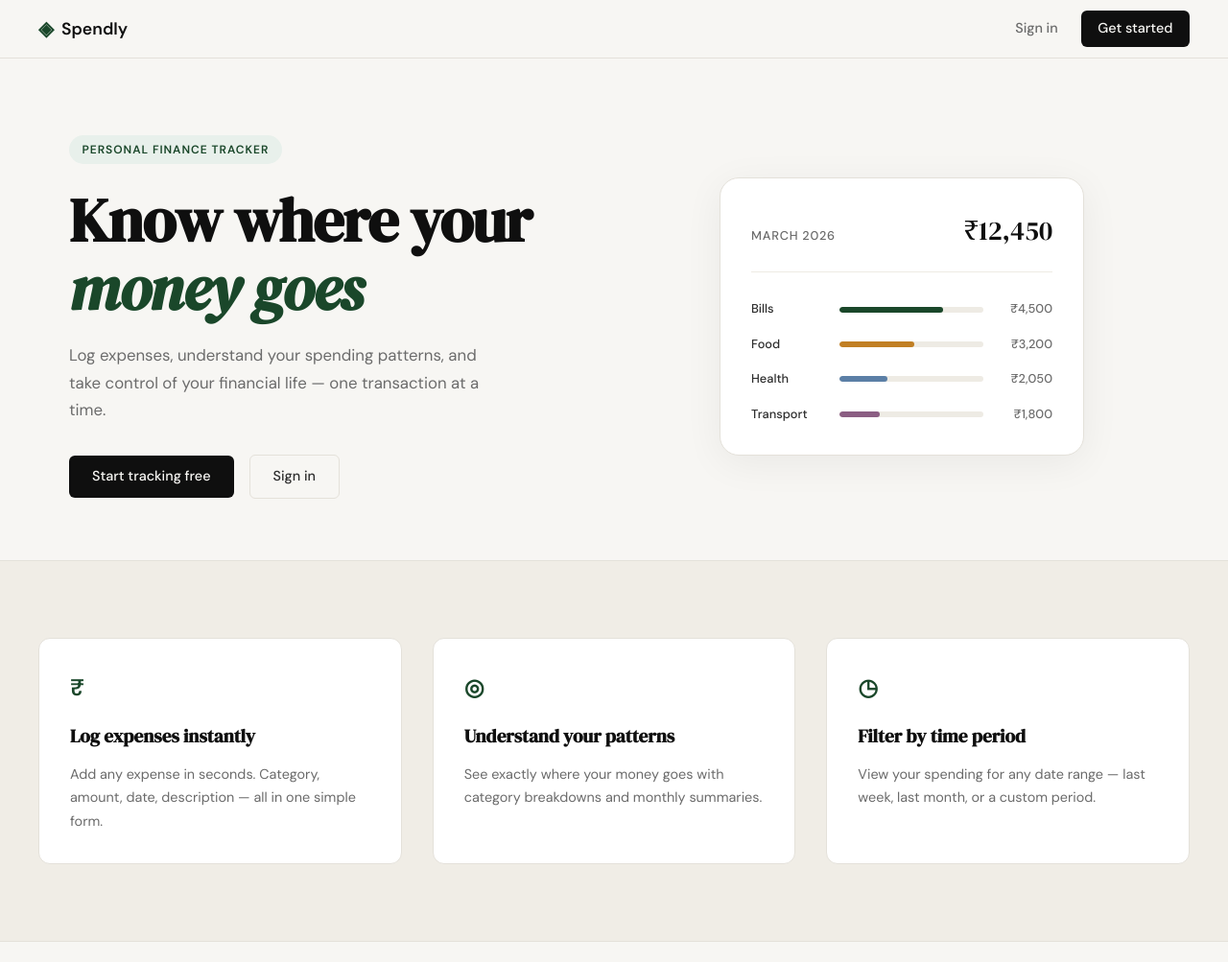
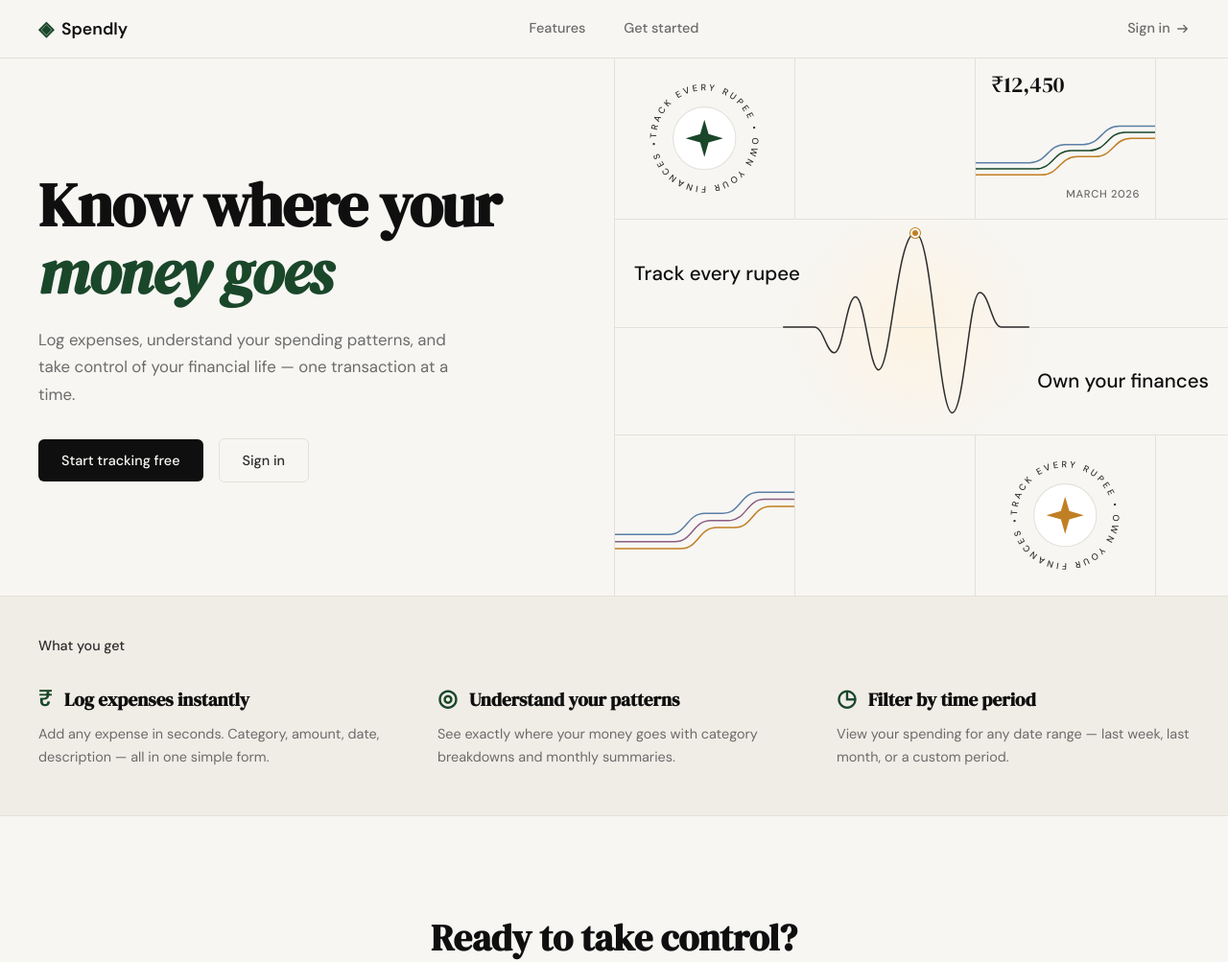
Before and after one commit to MannThakar/split-expense, a Flask app: page / in a window 1280 px wide. Shown: the top 1003 px of the page at 96% size. Run offline with Flask 3, Linux system fonts and the light colour scheme.

Commit message:
Design changes and .claude file
Co-Authored-By: Claude Sonnet 5 <noreply@anthropic.com>

```diff
--- a/static/css/style.css
+++ b/static/css/style.css
@@ -70,12 +70,14 @@ a { color: inherit; text-decoration: none; }
     max-width: var(--max-width);
     margin: 0 auto;
     height: 60px;
-    display: flex;
+    display: grid;
+    grid-template-columns: 1fr auto 1fr;
     align-items: center;
-    justify-content: space-between;
+    gap: 1.5rem;
 }
 
 .nav-brand {
+    justify-self: start;
     display: flex;
     align-items: center;
     gap: 0.5rem;
@@ -92,26 +94,41 @@ a { color: inherit; text-decoration: none; }
 
 .brand-name { color: var(--ink); }
 
+.nav-menu,
 .nav-links {
     display: flex;
     align-items: center;
-    gap: 1.5rem;
+    gap: 2.5rem;
     font-size: 0.9rem;
     font-weight: 500;
 }
 
+.nav-links { justify-self: end; }
+
+.nav-menu a,
 .nav-links a { color: var(--ink-muted); transition: color 0.2s; }
+
+.nav-menu a:hover,
 .nav-links a:hover { color: var(--ink); }
 
-.nav-cta {
-    background: var(--ink) !important;
-    color: var(--paper) !important;
-    padding: 0.45rem 1.1rem;
-    border-radius: var(--radius-sm);
-    transition: background 0.2s !important;
+.nav-signin {
+    display: inline-flex;
+    align-items: center;
+    gap: 0.4rem;
 }
 
-.nav-cta:hover { background: var(--accent) !important; }
+.nav-arrow {
+    width: 14px;
+    height: 14px;
+    fill: none;
+    stroke: currentColor;
+    stroke-width: 1.6;
+    stroke-linecap: round;
+    stroke-linejoin: round;
+    transition: transform 0.2s;
+}
+
+.nav-signin:hover .nav-arrow { transform: translateX(2px); }
 
 /* ------------------------------------------------------------------ */
 /* Main                                                                */
@@ -123,27 +140,22 @@ a { color: inherit; text-decoration: none; }
 /* Hero                                                                */
 /* ------------------------------------------------------------------ */
 
+/* Outer tracks are gutters: the text lines up with the navbar while
+   the tile grid runs to the right edge of the viewport. */
 .hero {
-    padding: 5rem 2rem 4rem;
     display: grid;
-    grid-template-columns: 1fr 1fr;
-    gap: 4rem;
-    align-items: center;
-    max-width: var(--max-width);
-    margin: 0 auto;
+    grid-template-columns:
+        minmax(2rem, 1fr)
+        minmax(0, calc(var(--max-width) / 2))
+        minmax(0, calc(var(--max-width) / 2))
+        minmax(0, 1fr);
+    border-bottom: 1px solid var(--border);
 }
 
-.hero-badge {
-    display: inline-block;
-    background: var(--accent-light);
-    color: var(--accent);
-    font-size: 0.75rem;
-    font-weight: 600;
-    letter-spacing: 0.08em;
-    text-transform: uppercase;
-    padding: 0.35rem 0.85rem;
-    border-radius: 999px;
-    margin-bottom: 1.5rem;
+.hero-inner {
+    grid-column: 2;
+    align-self: center;
+    padding: 4rem 3rem 4rem 0;
 }
 
 .hero-title {
@@ -170,91 +182,161 @@ a { color: inherit; text-decoration: none; }
 
 .hero-actions {
     display: flex;
+    flex-wrap: wrap;
     gap: 1rem;
     align-items: center;
 }
 
 /* ------------------------------------------------------------------ */
-/* Mock card (hero visual)                                             */
+/* Tile grid (hero visual)                                             */
 /* ------------------------------------------------------------------ */
 
+/* A 1px gap over a border-coloured background draws the grid lines. */
 .hero-visual {
-    display: flex;
-    justify-content: center;
+    grid-column: 3 / -1;
+    display: grid;
+    grid-template-columns: repeat(3, minmax(0, 1fr)) minmax(1.5rem, 0.4fr);
+    grid-template-rows: 1.5fr 1fr 1fr 1.5fr;
+    gap: 1px;
+    background: var(--border);
+    border-left: 1px solid var(--border);
+    min-height: 560px;
 }
 
-.mock-card {
-    background: var(--paper-card);
-    border: 1px solid var(--border);
-    border-radius: var(--radius-lg);
-    padding: 2rem;
-    width: 100%;
-    max-width: 380px;
-    box-shadow: 0 8px 40px rgba(0,0,0,0.06);
+.tile {
+    position: relative;
+    min-width: 0;
+    overflow: hidden;
+    background: var(--paper);
 }
 
-.mock-card-header {
-    display: flex;
-    justify-content: space-between;
-    align-items: baseline;
-    margin-bottom: 1.75rem;
-    padding-bottom: 1.25rem;
-    border-bottom: 1px solid var(--border-soft);
+.tile-badge {
+    display: grid;
+    place-items: center;
+    padding: 0.75rem;
 }
 
-.mock-label {
-    font-size: 0.8rem;
+.badge { width: min(80%, 132px); height: auto; }
+
+.badge-text {
+    font-family: var(--font-body);
+    font-size: 8.5px;
+    font-weight: 500;
+    letter-spacing: 0.12em;
+    text-transform: uppercase;
+    fill: var(--ink-soft);
+}
+
+.badge-core { fill: var(--paper-card); stroke: var(--border); }
+.badge-star { fill: var(--accent); }
+.badge-star-alt { fill: var(--accent-2); }
+
+.tile-stat {
+    display: flex;
+    flex-direction: column;
+    justify-content: space-between;
+    padding: 1rem;
+}
+
+.stat-value,
+.stat-label { position: relative; z-index: 1; }
+
+.stat-value {
+    font-family: var(--font-display);
+    font-size: clamp(1.1rem, 1.8vw, 1.5rem);
+    line-height: 1;
+    color: var(--ink);
+}
+
+.stat-label {
+    align-self: flex-end;
+    font-size: 0.7rem;
     font-weight: 500;
     color: var(--ink-muted);
     text-transform: uppercase;
     letter-spacing: 0.06em;
 }
 
-.mock-total {
-    font-family: var(--font-display);
-    font-size: 1.75rem;
-    color: var(--ink);
+.waves {
+    position: absolute;
+    left: 0;
+    width: 100%;
+    overflow: visible;
 }
 
-.mock-bars { display: flex; flex-direction: column; gap: 1rem; }
+.tile-stat .waves { top: 36%; height: 38%; }
+.tile-waves .waves { top: 28%; height: 44%; }
 
-.mock-bar-row {
-    display: grid;
-    grid-template-columns: 80px 1fr 60px;
-    align-items: center;
-    gap: 0.75rem;
+.wave {
+    fill: none;
+    stroke-width: 1.5;
+    stroke-linecap: round;
+    vector-effect: non-scaling-stroke;
 }
 
-.mock-cat {
-    font-size: 0.8rem;
-    font-weight: 500;
-    color: var(--ink-soft);
+.wave-1 { stroke: var(--accent); }
+.wave-2 { stroke: var(--accent-2); }
+.wave-3 { stroke: #5b7fa6; }
+.wave-4 { stroke: #8b5e83; }
+
+.tile-pulse {
+    grid-column: 1 / -1;
+    grid-row: 2 / 4;
+    background: radial-gradient(ellipse 22% 60% at 49% 50%, var(--accent-2-light), var(--paper));
 }
 
-.mock-bar-track {
-    height: 6px;
-    background: var(--border-soft);
-    border-radius: 999px;
-    overflow: hidden;
+/* Horizontal grid line through the middle of the spanning tile */
+.tile-pulse::before {
+    content: "";
+    position: absolute;
+    left: 0;
+    right: 0;
+    top: 50%;
+    height: 1px;
+    background: var(--border);
 }
 
-.mock-bar {
+.pulse {
+    position: absolute;
+    inset: 0;
+    width: 100%;
     height: 100%;
-    background: var(--accent);
-    border-radius: 999px;
-    transition: width 0.6s ease;
+    fill: none;
 }
 
-.mock-bar-2 { background: var(--accent-2); }
-.mock-bar-3 { background: #5b7fa6; }
-.mock-bar-4 { background: #8b5e83; }
+.pulse path {
+    stroke: var(--ink-soft);
+    stroke-width: 1.5;
+    stroke-linecap: round;
+    stroke-linejoin: round;
+    vector-effect: non-scaling-stroke;
+}
 
-.mock-amt {
-    font-size: 0.8rem;
+.pulse-dot {
+    position: absolute;
+    left: 49%;
+    top: 6%;
+    width: 10px;
+    height: 10px;
+    border-radius: 50%;
+    background: var(--accent-2);
+    border: 2px solid var(--paper-card);
+    box-shadow: 0 0 0 1px var(--accent-2);
+    transform: translate(-50%, -50%);
+}
+
+.pulse-text {
+    position: absolute;
+    z-index: 1;
+    font-size: clamp(0.95rem, 1.6vw, 1.35rem);
     font-weight: 500;
-    color: var(--ink-muted);
-    text-align: right;
+    color: var(--ink);
+    white-space: nowrap;
+    transform: translateY(-50%);
 }
+
+.pulse-text-top { left: 1.25rem; top: 25%; }
+.pulse-text-bottom { right: 1.25rem; top: 75%; }
 
 /* ------------------------------------------------------------------ */
 /* Buttons                                                             */
@@ -301,30 +383,38 @@ a { color: inherit; text-decoration: none; }
 
 .features {
     background: var(--paper-warm);
-    border-top: 1px solid var(--border);
     border-bottom: 1px solid var(--border);
-    padding: 5rem 2rem;
+    padding: 2.5rem 2rem 3rem;
 }
 
 .features-inner {
     max-width: var(--max-width);
     margin: 0 auto;
+}
+
+.features-label {
+    font-size: 0.9rem;
+    font-weight: 500;
+    color: var(--ink-soft);
+    margin-bottom: 1.5rem;
+}
+
+.features-row {
     display: grid;
-    grid-template-columns: repeat(3, 1fr);
-    gap: 2rem;
+    grid-template-columns: repeat(3, minmax(0, 1fr));
+    gap: 2rem 3rem;
 }
 
 .feature-card {
-    background: var(--paper-card);
-    border: 1px solid var(--border);
-    border-radius: var(--radius-md);
-    padding: 2rem;
+    display: grid;
+    grid-template-columns: auto 1fr;
+    align-items: baseline;
+    column-gap: 0.75rem;
 }
 
 .feature-icon {
     font-size: 1.5rem;
     color: var(--accent);
-    margin-bottom: 1rem;
     font-weight: 700;
 }
 
@@ -332,10 +422,11 @@ a { color: inherit; text-decoration: none; }
     font-family: var(--font-display);
     font-size: 1.2rem;
     color: var(--ink);
-    margin-bottom: 0.75rem;
+    margin-bottom: 0.5rem;
 }
 
 .feature-body {
+    grid-column: 1 / -1;
     font-size: 0.9rem;
     color: var(--ink-muted);
     line-height: 1.7;
--- a/templates/base.html
+++ b/templates/base.html
@@ -18,9 +18,15 @@
                 <span class="brand-icon">◈</span>
                 <span class="brand-name">Spendly</span>
             </a>
+            <div class="nav-menu">
+                <a href="{{ url_for('landing') }}#features" class="nav-menu-secondary">Features</a>
+                <a href="{{ url_for('register') }}">Get started</a>
+            </div>
             <div class="nav-links">
-                <a href="{{ url_for('login') }}">Sign in</a>
-                <a href="{{ url_for('register') }}" class="nav-cta">Get started</a>
+                <a href="{{ url_for('login') }}" class="nav-signin">
+                    Sign in
+                    <svg class="nav-arrow" viewBox="0 0 16 16" aria-hidden="true"><path d="M2 8h11M9 4l4 4-4 4"/></svg>
+                </a>
             </div>
         </div>
     </nav>
--- a/templates/landing.html
+++ b/templates/landing.html
@@ -6,7 +6,6 @@
 
 <section class="hero">
     <div class="hero-inner">
-        <div class="hero-badge">Personal Finance Tracker</div>
         <h1 class="hero-title">
             Know where your<br>
             <em>money goes</em>
@@ -21,48 +20,61 @@
             <a href="{{ url_for('login') }}" class="btn-ghost">Sign in</a>
         </div>
     </div>
-    <div class="hero-visual">
-        <div class="mock-card">
-            <div class="mock-card-header">
-                <span class="mock-label">March 2026</span>
-                <span class="mock-total">₹12,450</span>
+
+    <div class="hero-visual" aria-hidden="true">
+        <div class="tile tile-badge">
+            <svg class="badge" viewBox="0 0 120 120">
+                <defs><path id="badge-ring-1" d="M60 60m-46 0a46 46 0 1 1 92 0a46 46 0 1 1-92 0"/></defs>
+                <text class="badge-text"><textPath href="#badge-ring-1" textLength="286" lengthAdjust="spacing">Track every rupee • Own your finances •</textPath></text>
+                <circle class="badge-core" cx="60" cy="60" r="30"/>
+                <path class="badge-star" d="M60 42l4 14 14 4-14 4-4 14-4-14-14-4 14-4z"/>
+            </svg>
         </div>
-            <div class="mock-bars">
-                <div class="mock-bar-row">
-                    <span class="mock-cat">Bills</span>
-                    <div class="mock-bar-track">
-                        <div class="mock-bar" style="width: 72%"></div>
+        <div class="tile"></div>
+        <div class="tile tile-stat">
+            <span class="stat-value">₹12,450</span>
+            <svg class="waves" viewBox="0 0 120 60" preserveAspectRatio="none">
+                <path class="wave wave-1" d="M0 52H40C52 52 52 34 64 34H76C88 34 88 16 100 16H120"/>
+                <path class="wave wave-2" d="M0 58H44C56 58 56 40 68 40H80C92 40 92 22 104 22H120"/>
+                <path class="wave wave-3" d="M0 46H36C48 46 48 28 60 28H72C84 28 84 10 96 10H120"/>
+            </svg>
+            <span class="stat-label">March 2026</span>
         </div>
-                    <span class="mock-amt">₹4,500</span>
+        <div class="tile"></div>
+
+        <div class="tile tile-pulse">
+            <span class="pulse-text pulse-text-top">Track every rupee</span>
+            <svg class="pulse" viewBox="0 0 400 100" preserveAspectRatio="none">
+                <path d="M110 50H130C136 50 138 62 143 62C149 62 151 36 157 36C163 36 166 70 172 70C180 70 184 6 196 6C207 6 211 90 220 90C228 90 231 34 238 34C244 34 246 50 252 50H270"/>
+            </svg>
+            <span class="pulse-dot"></span>
+            <span class="pulse-text pulse-text-bottom">Own your finances</span>
         </div>
-                <div class="mock-bar-row">
-                    <span class="mock-cat">Food</span>
-                    <div class="mock-bar-track">
-                        <div class="mock-bar mock-bar-2" style="width: 52%"></div>
+
+        <div class="tile tile-waves">
+            <svg class="waves" viewBox="0 0 120 60" preserveAspectRatio="none">
+                <path class="wave wave-4" d="M0 52H40C52 52 52 34 64 34H76C88 34 88 16 100 16H120"/>
+                <path class="wave wave-2" d="M0 58H44C56 58 56 40 68 40H80C92 40 92 22 104 22H120"/>
+                <path class="wave wave-3" d="M0 46H36C48 46 48 28 60 28H72C84 28 84 10 96 10H120"/>
+            </svg>
         </div>
-                    <span class="mock-amt">₹3,200</span>
+        <div class="tile"></div>
+        <div class="tile tile-badge">
+            <svg class="badge" viewBox="0 0 120 120">
+                <defs><path id="badge-ring-2" d="M60 60m-46 0a46 46 0 1 1 92 0a46 46 0 1 1-92 0"/></defs>
+                <text class="badge-text"><textPath href="#badge-ring-2" textLength="286" lengthAdjust="spacing">Track every rupee • Own your finances •</textPath></text>
+                <circle class="badge-core" cx="60" cy="60" r="30"/>
+                <path class="badge-star badge-star-alt" d="M60 42l4 14 14 4-14 4-4 14-4-14-14-4 14-4z"/>
+            </svg>
         </div>
-                <div class="mock-bar-row">
-                    <span class="mock-cat">Health</span>
-                    <div class="mock-bar-track">
-                        <div class="mock-bar mock-bar-3" style="width: 33%"></div>
-                    </div>
-                    <span class="mock-amt">₹2,050</span>
-                </div>
-                <div class="mock-bar-row">
-                    <span class="mock-cat">Transport</span>
-                    <div class="mock-bar-track">
-                        <div class="mock-bar mock-bar-4" style="width: 28%"></div>
-                    </div>
-                    <span class="mock-amt">₹1,800</span>
-                </div>
-            </div>
-        </div>
+        <div class="tile"></div>
     </div>
 </section>
 
-<section class="features">
+<section class="features" id="features">
     <div class="features-inner">
+        <p class="features-label">What you get</p>
+        <div class="features-row">
             <div class="feature-card">
                 <div class="feature-icon">₹</div>
                 <h3 class="feature-title">Log expenses instantly</h3>
@@ -79,6 +91,7 @@
                 <p class="feature-body">View your spending for any date range — last week, last month, or a custom period.</p>
             </div>
         </div>
+    </div>
 </section>
 
 <section class="cta-section">
```
Also changed, not shown: other parts of static/css/style.css (+20 -6 lines), .claude/CLAUDE.md (added). Lines whose indentation alone changed are shown as unchanged.
